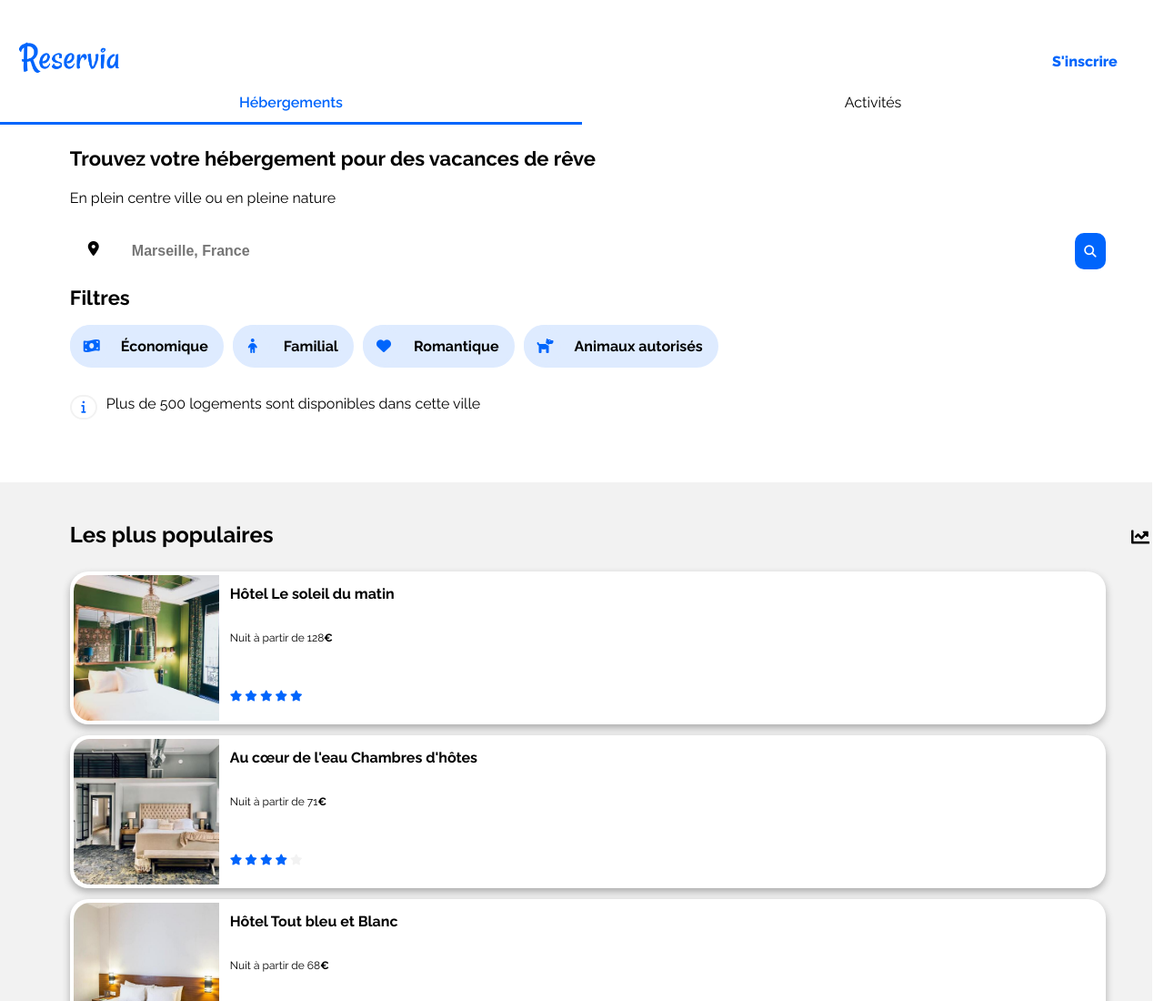
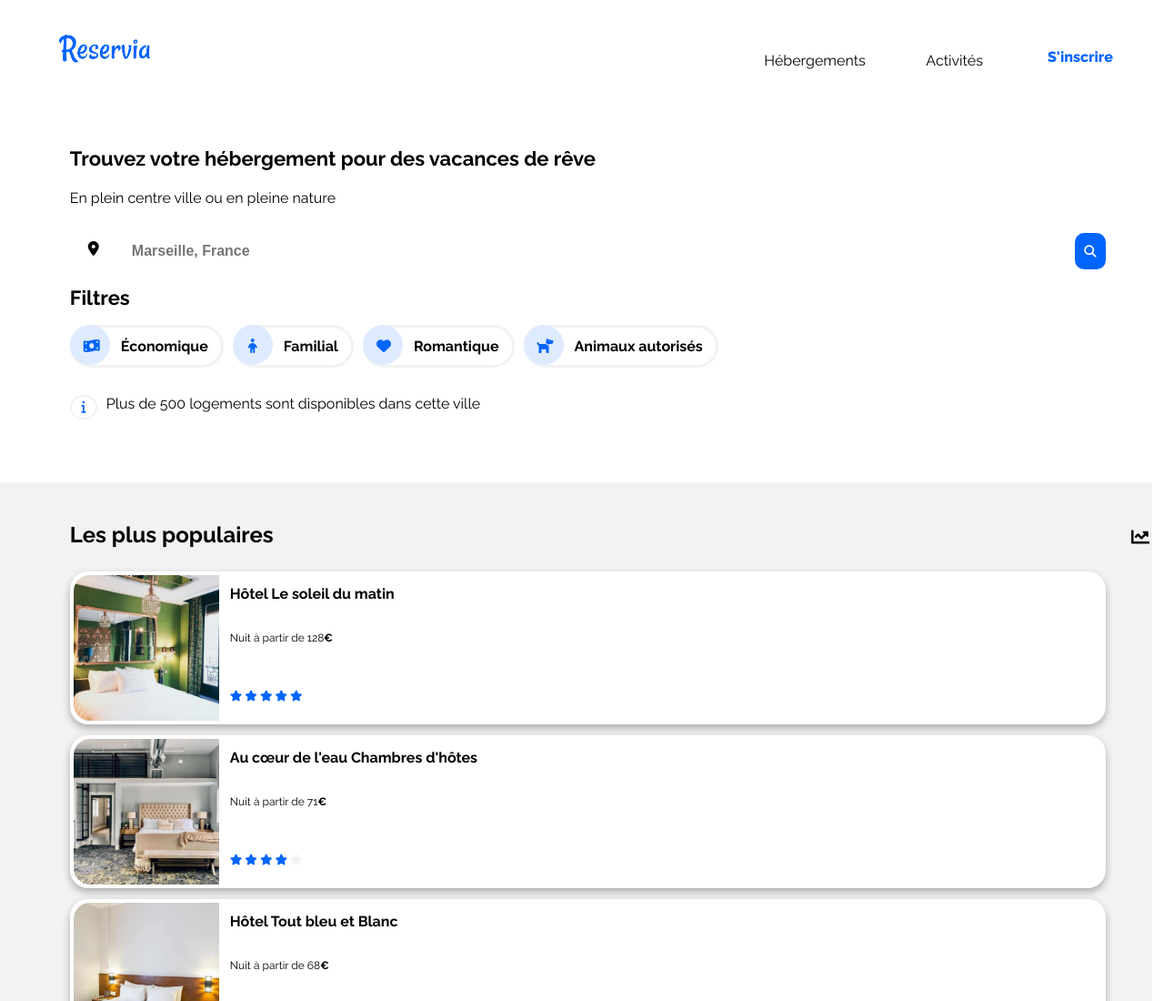
Before and after one commit to gylgyl2000/GillesChassignet_2_01072021, a plain HTML site: page index.html in a window 1280 px wide. Shown: the top 1100 px of the page at 91% size. Drawn offline with Linux system fonts and the light colour scheme.

Commit message:
@media desktop pour l'en-tête

```diff
--- a/index.html
+++ b/index.html
@@ -22,17 +22,24 @@
                             <img src="img/logo/Reservia@3x.png" alt="Reservia"/>
                         </a>
                     </div>
+                    <!-- Barre de navigation desktop-->
+                    <nav id="desktop-nav">
+                        <input type="radio" name="onglet" class="onglet ongletHeb" id="onglet-a" checked="" onclick="location.href='#hebergement';">
+                        <label for="onglet-a">Hébergements</label>
+                        <input type="radio" name="onglet" class="onglet ongletAct" id="onglet-b" onclick="location.href='#activite';">
+                        <label for="onglet-b">Activités</label>
+                    </nav>
                     <!-- Inscription -->
                     <div id="inscription">
                         <a href="#" title="S'inscrire">S'inscrire</a>
                     </div>
                 </div>
-                <!-- Barre de navigation -->
-                <nav>
-                    <input type="radio" name="onglet" class="onglet ongletHeb" id="onglet-a" checked="" onclick="location.href='#hebergement';">
-                    <label for="onglet-a">Hébergements</label>
-                    <input type="radio" name="onglet" class="onglet ongletAct" id="onglet-b" onclick="location.href='#activite';">
-                    <label for="onglet-b">Activités</label>
+                <!-- Barre de navigation mobile-->
+                <nav id="mobile-nav">
+                    <input type="radio" name="onglet" class="onglet ongletHeb" id="onglet-c" checked="" onclick="location.href='#hebergement';">
+                    <label for="onglet-c">Hébergements</label>
+                    <input type="radio" name="onglet" class="onglet ongletAct" id="onglet-d" onclick="location.href='#activite';">
+                    <label for="onglet-d">Activités</label>
                 </nav>
             </header>
 
@@ -62,13 +69,13 @@
                 <section id="filtres">
                     <div class="filtres">
                         <h2 class="filtres-titre">Filtres</h2>
-                        <input type="checkbox" id="eco" name="eco" class="check eco" value="Economique" checked="">
+                        <input type="checkbox" id="eco" name="eco" class="check eco" value="Economique">
                         <label for="eco"><i class="fas fa-money-bill-wave"></i>Économique</label>
-                        <input type="checkbox" id="fam" name="fam" class="check fam" value="Familial" checked="">
+                        <input type="checkbox" id="fam" name="fam" class="check fam" value="Familial">
                         <label for="fam"><i class="fas fa-child"></i>Familial</label>
-                        <input type="checkbox" id="rom" name="rom" class="check rom" value="Romantique" checked="">
+                        <input type="checkbox" id="rom" name="rom" class="check rom" value="Romantique">
                         <label for="rom"><i class="fas fa-heart"></i>Romantique</label>
-                        <input type="checkbox" id="ani" name="ani" class="check ani" value="Animaux" checked="">
+                        <input type="checkbox" id="ani" name="ani" class="check ani" value="Animaux">
                         <label for="ani"><i class="fas fa-dog"></i>Animaux autorisés</label>
                     </div>
                     <div class="result-filtres">
--- a/style.css
+++ b/style.css
@@ -121,7 +121,11 @@ header .container div {
 /*      Navigation       */
 /*************************/
 
-nav {
+#desktop-nav {
+    display: none;
+}
+
+#mobile-nav {
     display: flex;
 }
 
@@ -138,7 +142,6 @@ input[type="radio"].onglet {
 input[type="radio"].onglet + label {
     padding: 0.5rem 1rem;
     transition: all 0.5s ease-in-out;
-
 }
 
 input[type="radio"].onglet.ongletHeb:hover + label {
@@ -194,7 +197,7 @@ main {
 .search-input input {
     flex-grow: 1;
     font-weight: 800;
-    margin: 0 -39px 0 29px;
+    margin: 0 -37px 0 29px;
     font-size: 16px;
     color: black;
     border: none;
@@ -210,6 +213,7 @@ main {
     color: white;
     border: none;
     border-radius: 10px;
+    cursor: pointer;
 }
 
 /*************************/
@@ -492,3 +496,69 @@ footer a:hover {
     color: var(--color-blue);
     font-weight: bold;
 }
+
+/***** MEDIA QUERIES *****/
+
+@media (min-width: 768px) {
+    header {
+        padding-bottom: 2vh;
+    }
+
+    header .container {
+        justify-content: space-between;
+        padding: 0;
+        height: 10vh;
+    }
+
+    header .container div {
+        width: auto;
+    }
+
+    #logo {
+        flex-grow: 1;
+        padding-top: 5vh;
+    }
+
+    #logo img {
+        width: 8vw;
+        padding-left: 5vw;
+    }
+
+    #desktop-nav {
+        display: flex;
+        flex-direction: row;
+        height: 10vh;
+    }
+
+    #mobile-nav {
+        display: none;
+    }
+
+    input[type="radio"].onglet + label {
+        padding: 5vh 0 0.6vh 0;
+        transition: all 0.5s ease-in-out;
+    }
+
+    input[type="radio"].onglet.ongletHeb:hover + label,
+    input[type="radio"].onglet.ongletHeb:checked + label,
+    input[type="radio"].onglet.ongletAct:hover + label,
+    input[type="radio"].onglet.ongletAct:checked + label {
+        border-top: 3px solid var(--color-blue);
+        border-bottom: none;
+    }
+
+    nav label {
+        width: 12vw;
+        border-top: 3px solid transparent;
+        line-height: 3;
+    }
+
+    #inscription {
+        width: 0;
+        margin-bottom: 1vh;
+        padding-right: 10vw;
+        padding-left: 2vw;
+        line-height: 1.1;
+    }
+
+}
```
